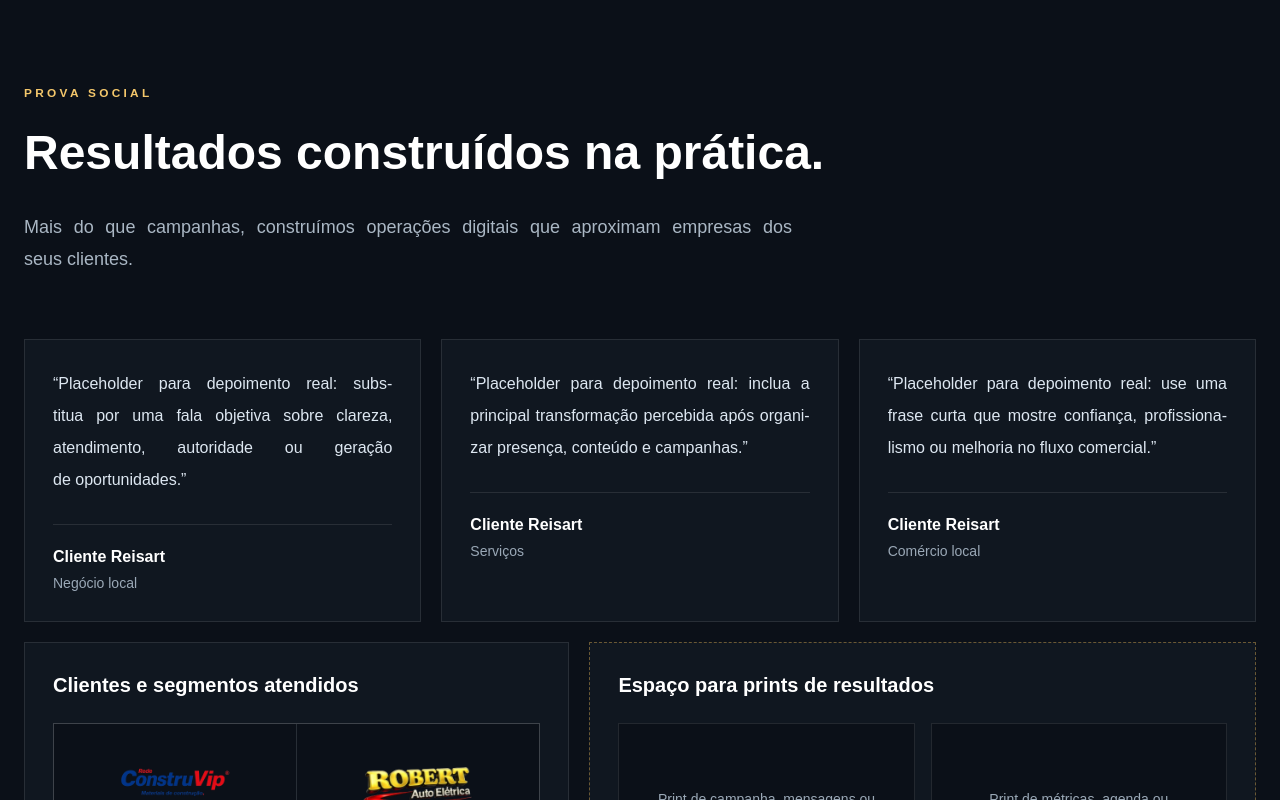
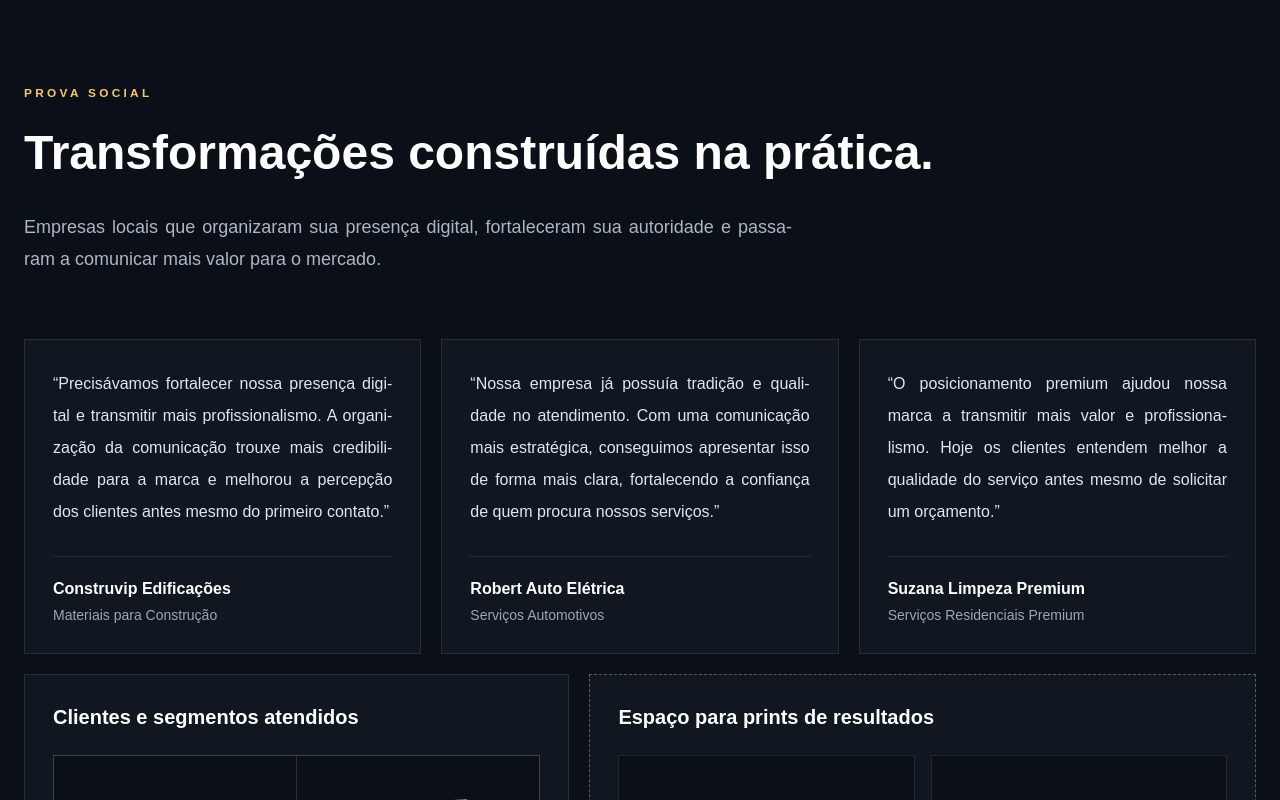
Before and after one commit to MHR31s/reisart-site, a Next.js app: page / in a window 1280 px wide. Shown: the part 5980-6780 px from the top of the page. Built offline with nearby package versions, Linux system fonts and the light colour scheme.

Commit message:
Atualizar prova social institucional

```diff
--- a/components/ProvaSocialResultados.tsx
+++ b/components/ProvaSocialResultados.tsx
@@ -2,22 +2,22 @@ import Image from "next/image";
 
 const depoimentos = [
   {
-    nome: "Cliente Reisart",
-    contexto: "Negócio local",
+    nome: "Construvip Edificações",
+    contexto: "Materiais para Construção",
     texto:
-      "Placeholder para depoimento real: substitua por uma fala objetiva sobre clareza, atendimento, autoridade ou geração de oportunidades.",
+      "Precisávamos fortalecer nossa presença digital e transmitir mais profissionalismo. A organização da comunicação trouxe mais credibilidade para a marca e melhorou a percepção dos clientes antes mesmo do primeiro contato.",
   },
   {
-    nome: "Cliente Reisart",
-    contexto: "Serviços",
+    nome: "Robert Auto Elétrica",
+    contexto: "Serviços Automotivos",
     texto:
-      "Placeholder para depoimento real: inclua a principal transformação percebida após organizar presença, conteúdo e campanhas.",
+      "Nossa empresa já possuía tradição e qualidade no atendimento. Com uma comunicação mais estratégica, conseguimos apresentar isso de forma mais clara, fortalecendo a confiança de quem procura nossos serviços.",
   },
   {
-    nome: "Cliente Reisart",
-    contexto: "Comércio local",
+    nome: "Suzana Limpeza Premium",
+    contexto: "Serviços Residenciais Premium",
     texto:
-      "Placeholder para depoimento real: use uma frase curta que mostre confiança, profissionalismo ou melhoria no fluxo comercial.",
+      "O posicionamento premium ajudou nossa marca a transmitir mais valor e profissionalismo. Hoje os clientes entendem melhor a qualidade do serviço antes mesmo de solicitar um orçamento.",
   },
 ];
 
@@ -35,12 +35,12 @@ export default function ProvaSocialResultados() {
         <div>
           <p className="section-kicker">Prova social</p>
           <h2 className="mt-5 text-3xl font-black leading-tight text-white md:text-5xl">
-            Resultados construídos na prática.
+            Transformações construídas na prática.
           </h2>
 
           <p className="premium-copy mt-7 max-w-3xl text-lg leading-8 text-[#AAB7C4]">
-            Mais do que campanhas, construímos operações digitais que aproximam
-            empresas dos seus clientes.
+            Empresas locais que organizaram sua presença digital, fortaleceram
+            sua autoridade e passaram a comunicar mais valor para o mercado.
           </p>
         </div>
 
@@ -50,7 +50,6 @@ export default function ProvaSocialResultados() {
               key={`${depoimento.nome}-${depoimento.contexto}`}
               className="border border-white/10 bg-[#101720] p-7"
             >
-              {/* Substituir por depoimento real quando disponível. */}
               <p className="premium-copy text-base leading-8 text-[#DDE7F1]">
                 “{depoimento.texto}”
               </p>
--- a/components/TrustedBy.tsx
+++ b/components/TrustedBy.tsx
@@ -17,7 +17,7 @@ export default function TrustedBy() {
           <div>
             <p className="section-kicker">Prova social</p>
             <h2 className="mt-4 text-2xl font-black text-white md:text-4xl">
-              Empresas que confiaram a presença digital à Reisart.
+              Marcas que confiaram seu posicionamento à Reisart.
             </h2>
           </div>
 
```
